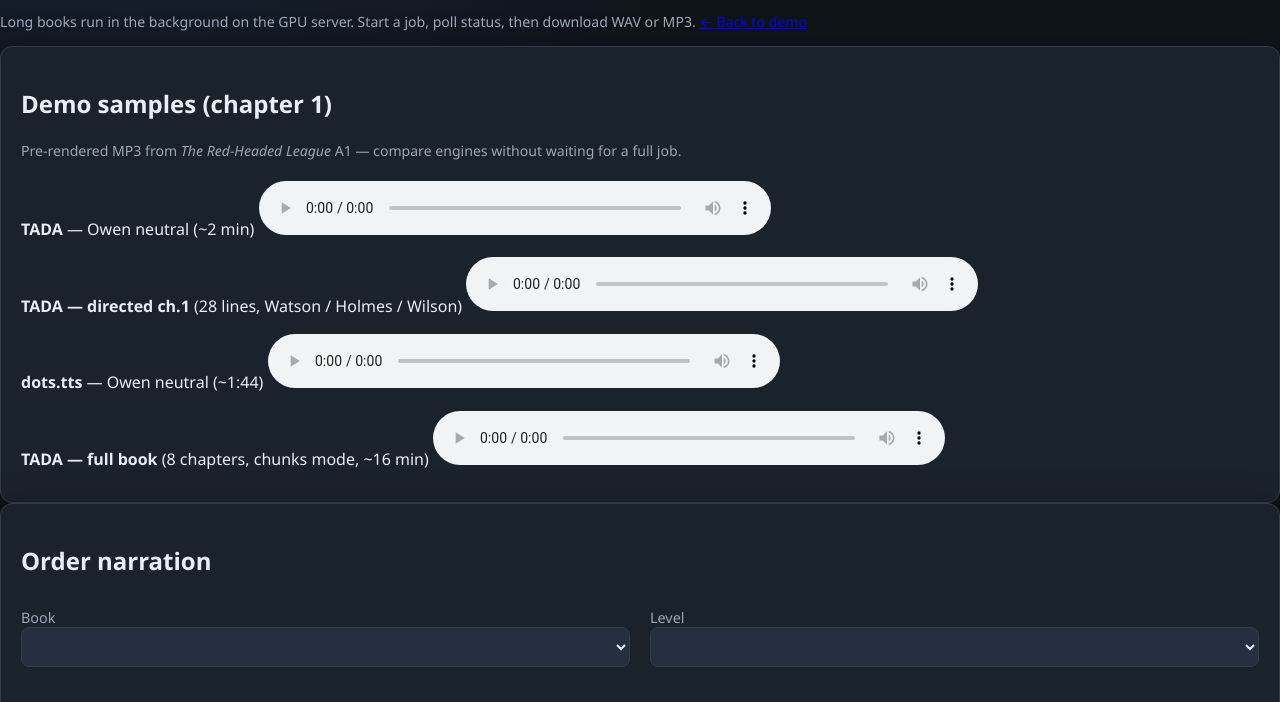
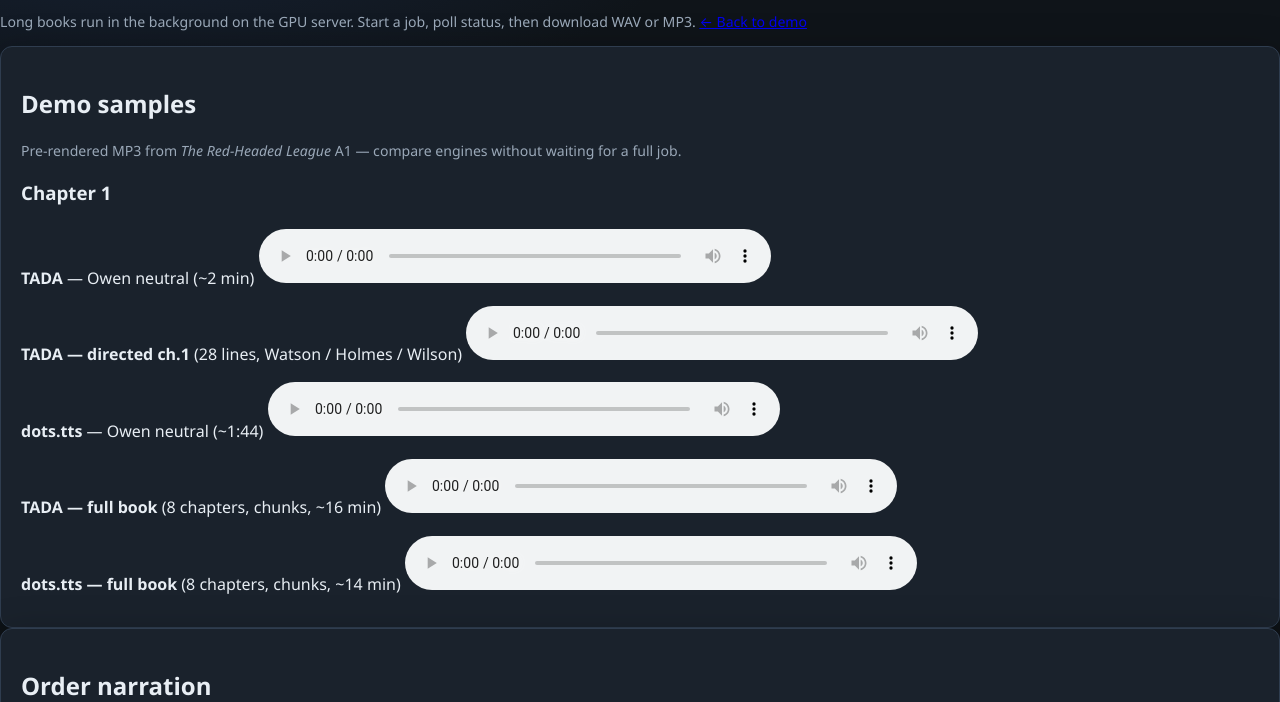
Before and after one commit to easably/demo-tts, a plain HTML site: page books.html in a window 1280 px wide. Shown: the part 59-761 px from the top of the page. Drawn offline with Linux system fonts and the light colour scheme; files that its build step writes are made by us from their sources; no server answers; files whose address does not match are found by name.

Commit message:
Add full-book dots.tts A1 MP3 and update /books demo players.
Completes TADA + dots side-by-side full audiobook samples for The Red-Headed League.

Co-authored-by: Cursor <cursoragent@cursor.com>

```diff
--- a/books.html
+++ b/books.html
@@ -28,8 +28,9 @@
 
     <main class="layout">
       <section class="card">
-        <h2>Demo samples (chapter 1)</h2>
+        <h2>Demo samples</h2>
         <p class="hint">Pre-rendered MP3 from <em>The Red-Headed League</em> A1 — compare engines without waiting for a full job.</p>
+        <h3>Chapter 1</h3>
         <div class="demo-sample">
           <strong>TADA</strong> — Owen neutral (~2 min)
           <audio controls preload="metadata" src="/demo/examples/audiobooks/the-red-headed-league/a1/part-01-tada-owen-neutral.mp3"></audio>
@@ -43,8 +44,12 @@
           <audio controls preload="metadata" src="/demo/examples/audiobooks/the-red-headed-league/a1/part-01-dots-owen-neutral.mp3"></audio>
         </div>
         <div class="demo-sample">
-          <strong>TADA — full book</strong> (8 chapters, chunks mode, ~16 min)
+          <strong>TADA — full book</strong> (8 chapters, chunks, ~16 min)
           <audio controls preload="metadata" src="/demo/examples/audiobooks/the-red-headed-league/a1/full-book-tada-owen-neutral-chunks.mp3"></audio>
+        </div>
+        <div class="demo-sample">
+          <strong>dots.tts — full book</strong> (8 chapters, chunks, ~14 min)
+          <audio controls preload="metadata" src="/demo/examples/audiobooks/the-red-headed-league/a1/full-book-dots-owen-neutral-chunks.mp3"></audio>
         </div>
       </section>
 
```
Also changed, not shown: 2 other files.
